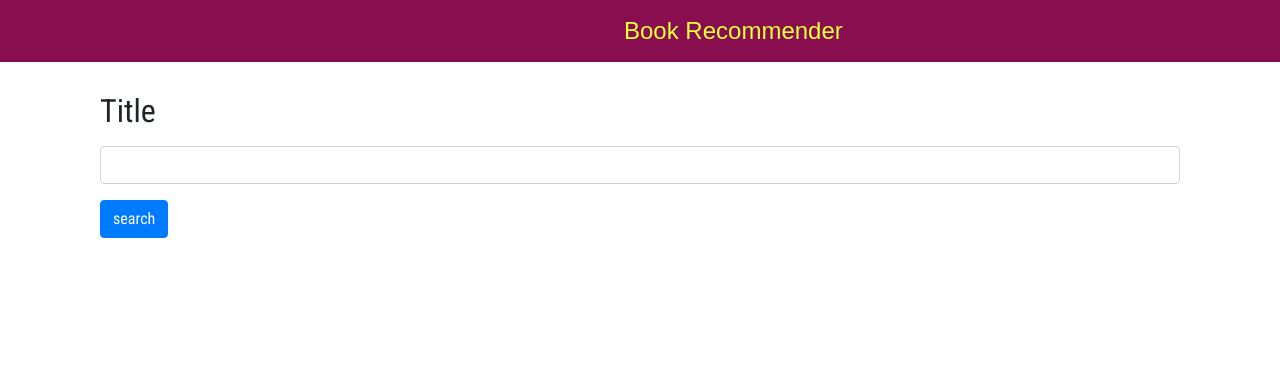
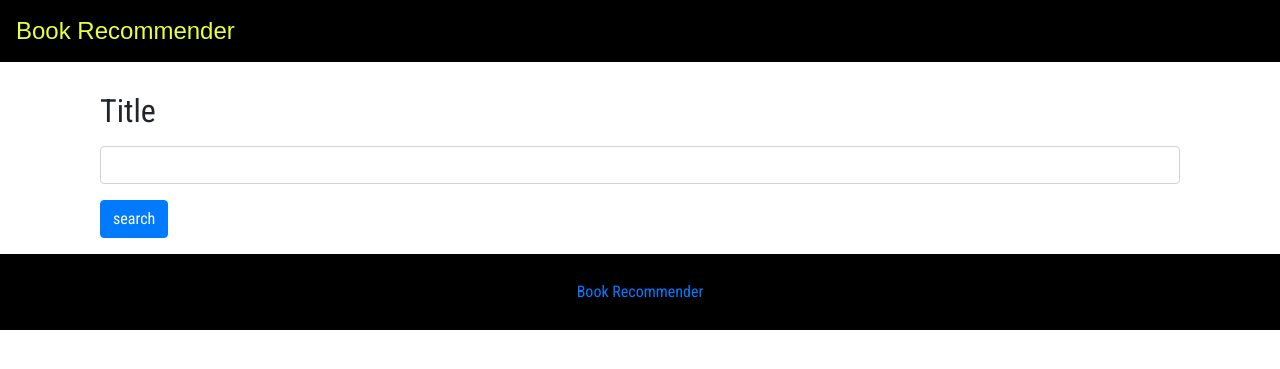
Before and after one commit to Pratik-sys/book-recommender, a Flask app: page / in a window 1280 px wide. Shown: the top 369 px of the page. Run offline with Flask 2, Linux system fonts and the light colour scheme; some libraries are stand-ins or nearby versions; some web fonts are replaced.

Commit message:
cleanup the css
Signed-off-by: Pratik-Sys <pithore.pratik@gmail.com>

```diff
--- a/bookrecommender/static/style.css
+++ b/bookrecommender/static/style.css
@@ -2,64 +2,33 @@ body{
     font-family: 'Roboto Condensed', sans-serif;
 
 }
-/* .page-footer{
-    position: fixed;
-    left: 0;
-    bottom: 0;
-    width: 100%;
-    height: 100px;
-    padding: 10px 10px 10px;
-} */
 input[type='text'] {
     font-family: 'Roboto Condensed', sans-serif;
 }
-/* brand-logo{
-    text-align: center;
-} */
 .navbar{
-    background-color: #880e4f;
+    background-color: black;
 }
-/* .nav-link{
-    color: #ffffff;
-} */
-
-/* .nav-link:hover{
-    background-color: white;
-} */
-/* .navbar-brand{
-    color: #ffffff;
-    font-size: 150%;
-} */
-/* footer{
-    background-color:#880e4f;
-} */
-/* .card{
-    width: 20rem;
-} */
-/* .container-fluid{
-    padding-left: 5rem;
-} */
 img{
-    height: 9cm;
-    width: 8cm;
+    height: 8cm;
+    width: 7cm;
 }
 .navbar-brand{
-    text-indent: 38rem;
-    color: #ffffff;
     font-size: 150%;
-
 }
 
 .card{
-    overflow: hidden;
-    float: left;
     width: calc(25% - 20px);
-    padding: 10px;
+    margin-bottom: 5rem;
     border-radius:5px;
     box-shadow: 0 14px 28px rgba(0,0,0,0.25), 0 10px 10px rgba(0,0,0,0.22);
 }
-@media screen and (max-width: 600px) {
-    .card {
-       width: 100%;
-    }
- }
+
+.page-footer{
+    background-color: black;
+    position: relative;
+    left: 0;
+    bottom: 0;
+    right: 0;
+    padding: 10px 10px 10px;
+
+}
--- a/bookrecommender/templates/base.html
+++ b/bookrecommender/templates/base.html
@@ -45,11 +45,11 @@
 
     <div class="row">{%block body%}{%endblock%}</div>
 
-    <!-- <footer class="page-footer">
+    <footer class="page-footer">
         <div class="footer-copyright text-center py-3">
-          <a href="https://mdbootstrap.com/"> Book Recommender</a>
+          <a href="#"> Book Recommender</a>
         </div>
-      </footer> -->
+      </footer>
 
     <!-- Optional JavaScript -->
     <!-- jQuery first, then Popper.js, then Bootstrap JS -->
```
